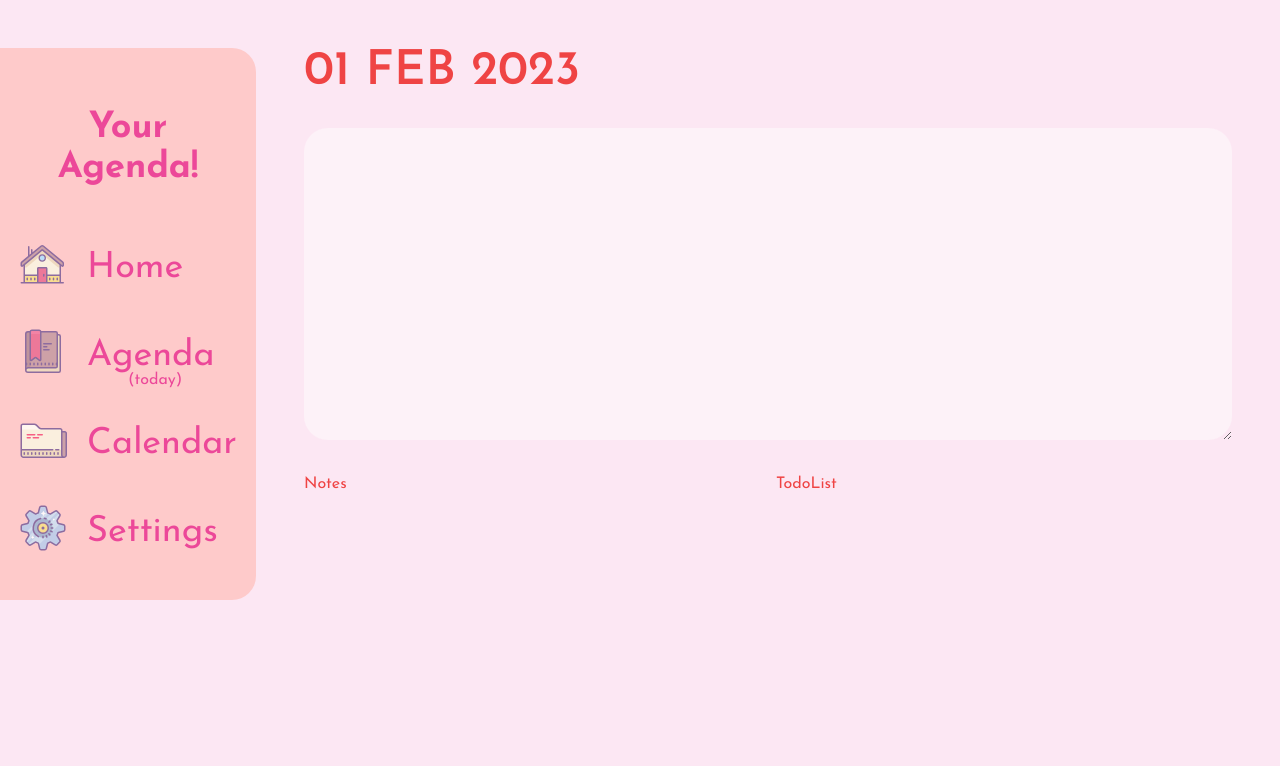
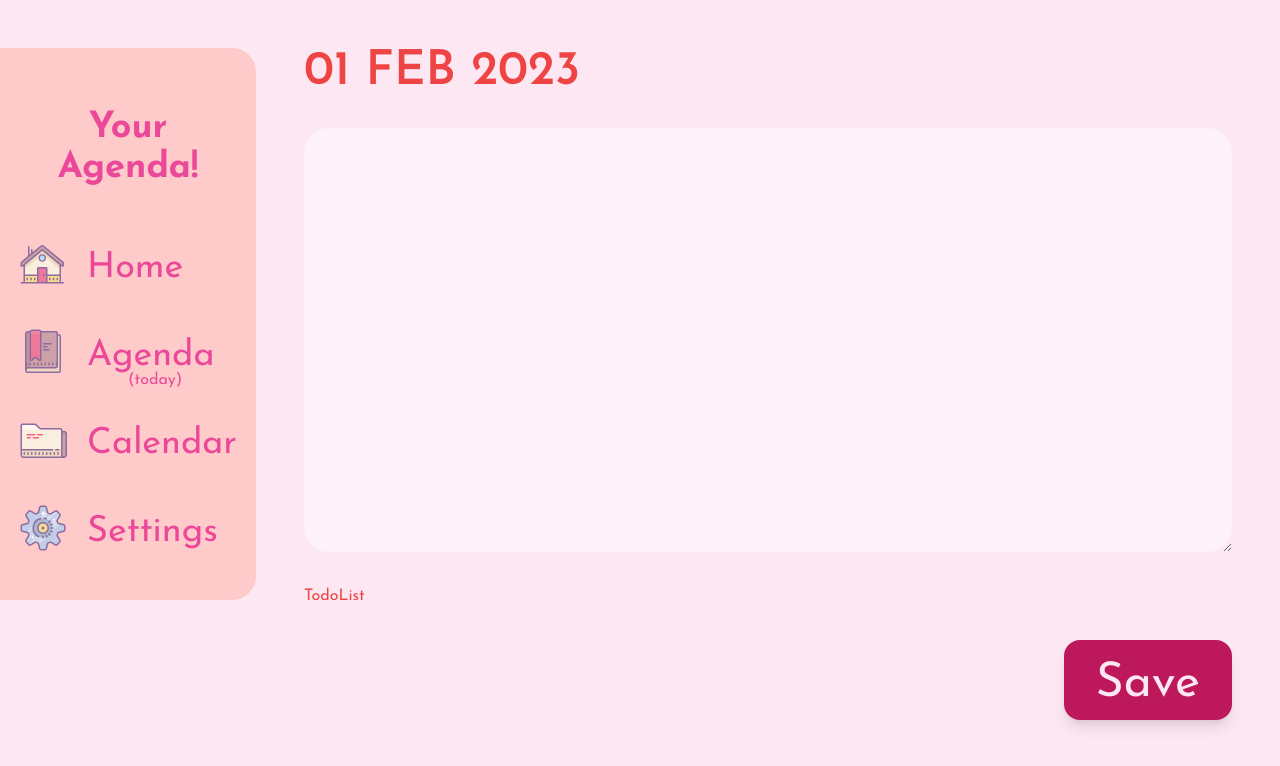
Before and after one commit to sabakukhyraa/agenda-react, a React (Create React App) app: page /agenda/01-feb-2023 in a window 1280 px wide. Shown: the top 766 px of the page. Built offline with nearby package versions, Linux system fonts and the light colour scheme.

Commit message:
route fixed

```diff
--- a/src/Layout.js
+++ b/src/Layout.js
@@ -27,9 +27,9 @@ export default function Layout() {
       <Sidebar today={today} />
       <div className="flex w-4/5 p-6 lg:p-12">
         <Routes>
-          <Route path="/" element={<Home today={today} />} />
+          <Route exact path="/" element={<Home today={today} />} />
+          <Route path="/calendar" element={<Calendar />} />
           <Route path="/agenda/:id" element={<Agenda />} />
-          <Route path="/calendar" element={<Calendar />} />
           <Route path="/settings" element={<Settings />} />
         </Routes>
       </div>
--- a/src/css/index.css
+++ b/src/css/index.css
@@ -10,6 +10,11 @@
 
   h1 {
     @apply text-3xl lg:text-5xl font-semibold;
+  }
+
+  textarea,
+  input {
+    @apply !outline-none;
   }
 
   .animation {
@@ -38,7 +43,7 @@
 
 
 .active {
-  color: rgb(239, 68, 68) !important;
+  color: rgb(236 72 153) !important;
   font-weight: 700;
   transform: scale(1.05);
 }
--- a/src/pages/Agenda.js
+++ b/src/pages/Agenda.js
@@ -1,7 +1,6 @@
 import { useParams } from "react-router-dom";
 import { useState } from "react";
 import TodoList from "../components/TodoList";
-import Notes from "../components/Notes";
 
 export default function Agenda({ diaryOfThatDay }) {
   const { id } = useParams();
@@ -15,27 +14,25 @@ export default function Agenda({ diaryOfThatDay }) {
   };
 
   return (
-    <div className="w-full">
+    <div className="w-full flex flex-col">
       <h1>
         {id.split("-")[0]} {id.split("-")[1].toLocaleUpperCase()}{" "}
         {id.split("-")[2]}
       </h1>
       <div className="flex flex-col lg:py-8 gap-8">
         <textarea
-          className="w-full rounded-3xl bg-pink-50 outline-none p-4 lg:text-xl"
+          className="w-full rounded-3xl bg-pink-50 p-4 lg:text-xl"
           onChange={(e) =>
             setThisDiary({ ...thisDiary, diaryText: e.target.value })
           }
           value={thisDiary.diaryText}
-          rows="10"
+          rows="14"
         />
 
-        <div className="grid lg:grid-cols-2 grid-cols-1 gap-4">
-          <Notes />
-          <TodoList />
-        </div>
-        <button onClick={submitter()}></button>
+        <TodoList todoList={thisDiary.todoList} callback={setThisDiary}/>
+
       </div>
+      <button className="base-btn self-end" onClick={submitter()}>Save</button>
     </div>
   );
 }
--- a/src/pages/Calendar.js
+++ b/src/pages/Calendar.js
@@ -9,7 +9,7 @@ export default function Calendar() {
         <li key={index}>
           <Link
             className="px-4 py-2 rounded-xl shadow-xl bg-pink-300 text-xl block grow-animation"
-            to={`agenda/${day.toLowerCase().replaceAll(" ", "-")}`}
+            to={`/agenda/${day.toLowerCase().replaceAll(" ", "-")}`}
           >
             {day}
           </Link>
@@ -29,7 +29,7 @@ export default function Calendar() {
             <li key={index}>
               <Link
                 className="px-4 py-2 rounded-xl shadow-xl bg-pink-300 text-xl block"
-                to={`agenda/${day.toLowerCase().replaceAll(" ", "-")}`}
+                to={`/agenda/${day.toLowerCase().replaceAll(" ", "-")}`}
               >
                 {day}
               </Link>
@@ -44,11 +44,11 @@ export default function Calendar() {
       <div className="flex flex-col items-center lg:flex-row lg:justify-between">
         <h1>Calendar</h1>
         <div>
-          <label className="text-xl" for="search">
+          <label className="text-xl" htmlFor="search">
             Search:{" "}
           </label>
           <input
-            className="outline-none w-full lg:w-auto bg-red-200 shadow-lg rounded-xl text-2xl font-semibold px-2 py-1"
+            className="w-full lg:w-auto bg-red-200 shadow-lg rounded-xl text-2xl font-semibold px-2 py-1"
             type="text"
             id="search"
             onChange={(e) => searchEngine(e.target.value)}
```
